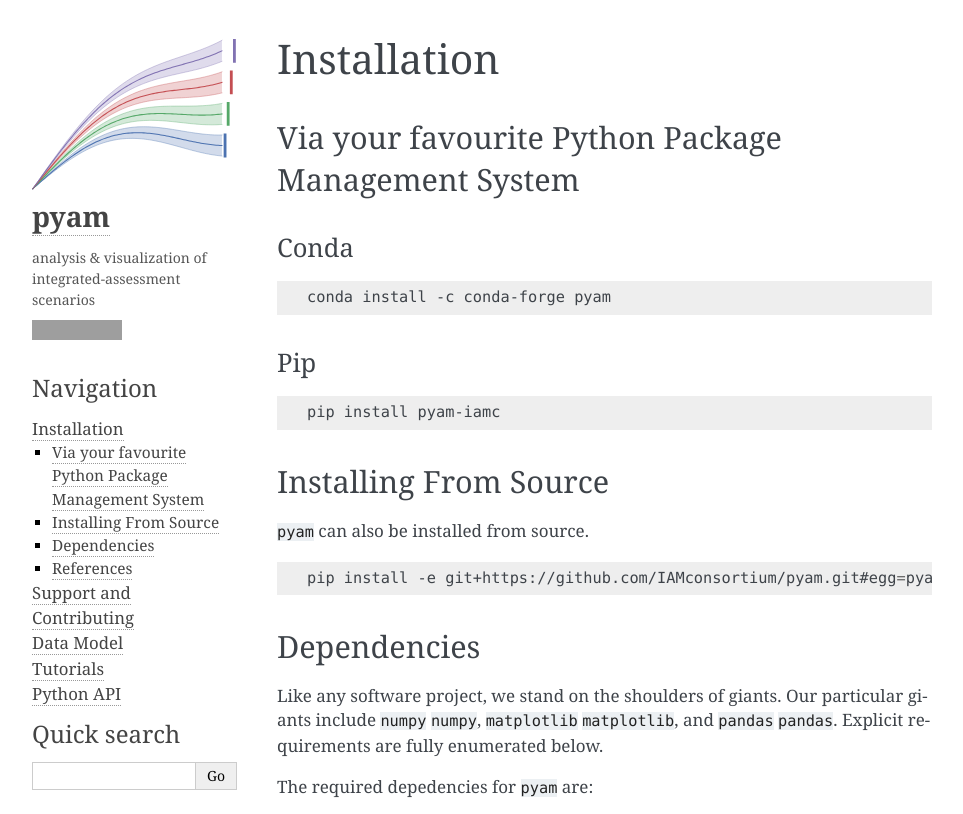
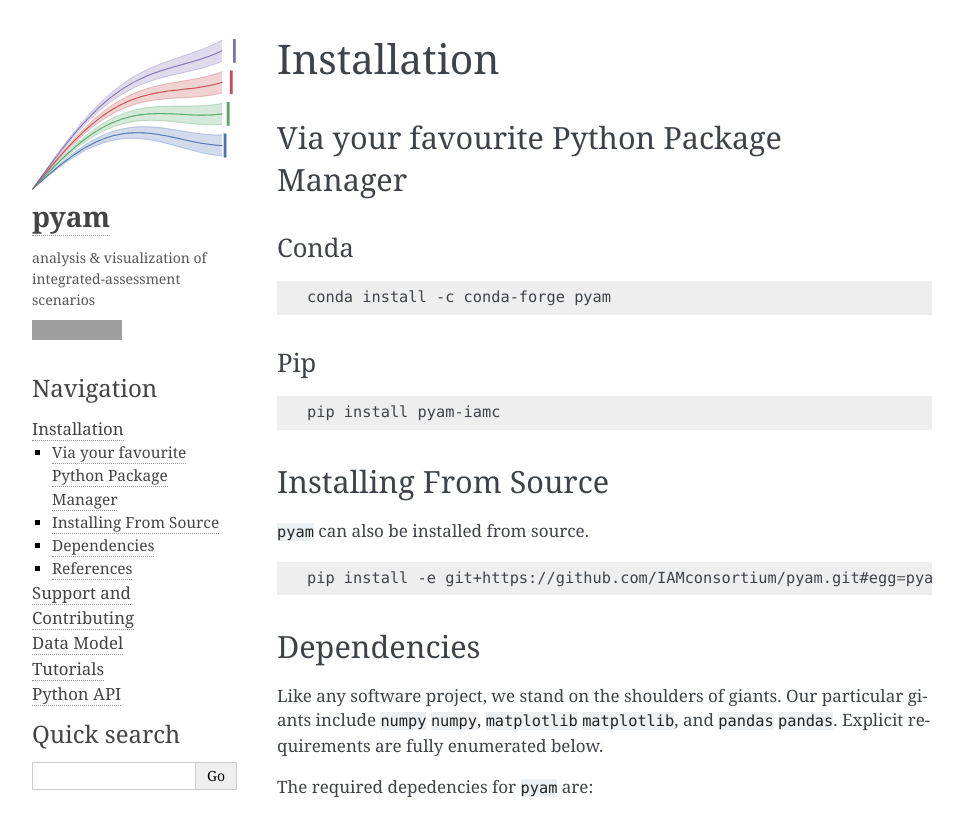
Before and after one commit to IAMconsortium/pyam, a Sphinx documentation site: the page built from doc/source/install.rst, in a window 1280 px wide, cut to the strip 0-814 px from the top of the page. Shown: the whole strip, without its empty margins (148-1111 px from the left). Built offline with Sphinx 7.4.7, drawn with Linux system fonts in a browser that asks for light colours; pages that are not in the unit, such as notebooks, are missing from menus; cross-references to code outside the pages are shown as plain code; grey boxes are pictures that could not be loaded.

Commit message:
shorter section title on install-page

```diff
--- a/doc/source/install.rst
+++ b/doc/source/install.rst
@@ -3,8 +3,8 @@
 Installation
 ============
 
-Via your favourite Python Package Management System
----------------------------------------------------
+Via your favourite Python Package Manager
+-----------------------------------------
 
 Conda
 ~~~~~
```
